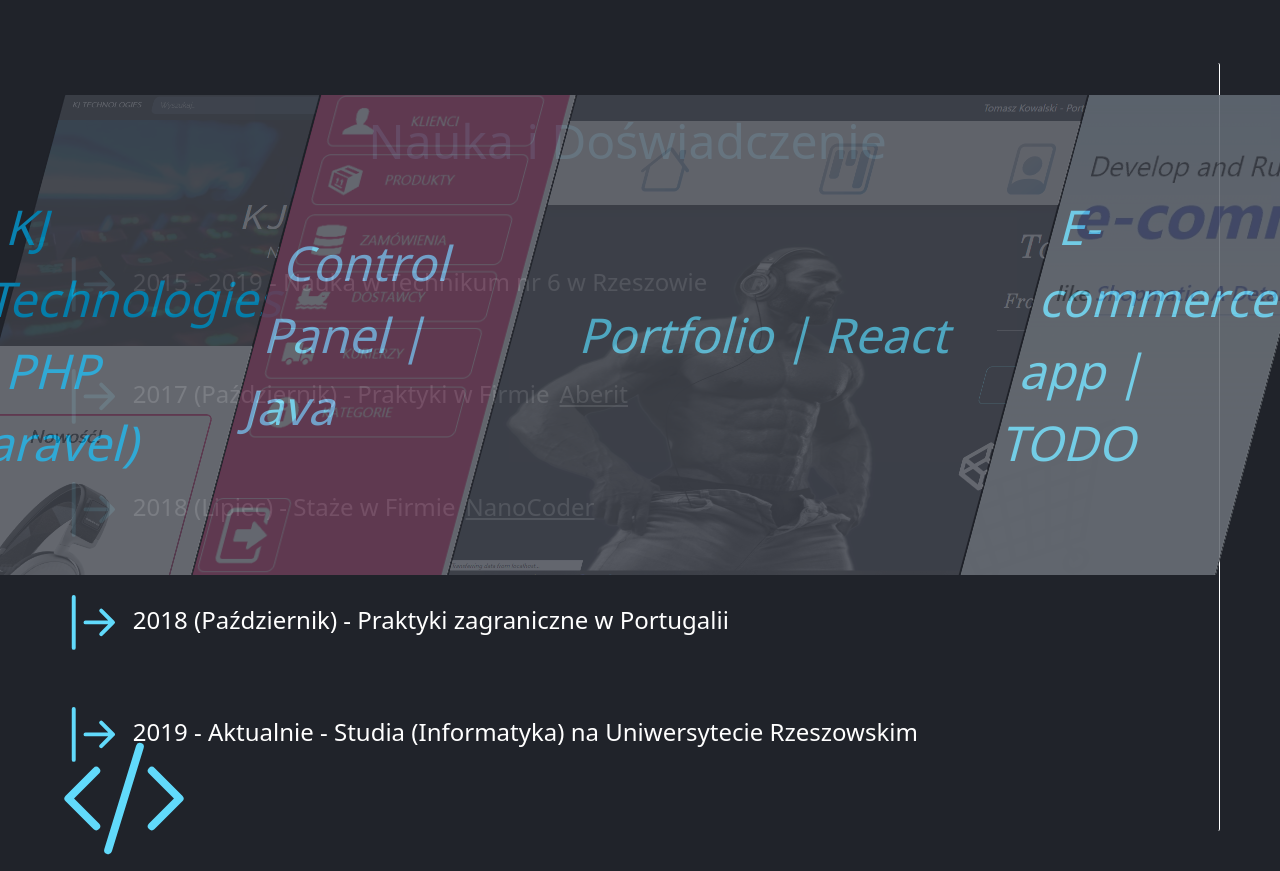
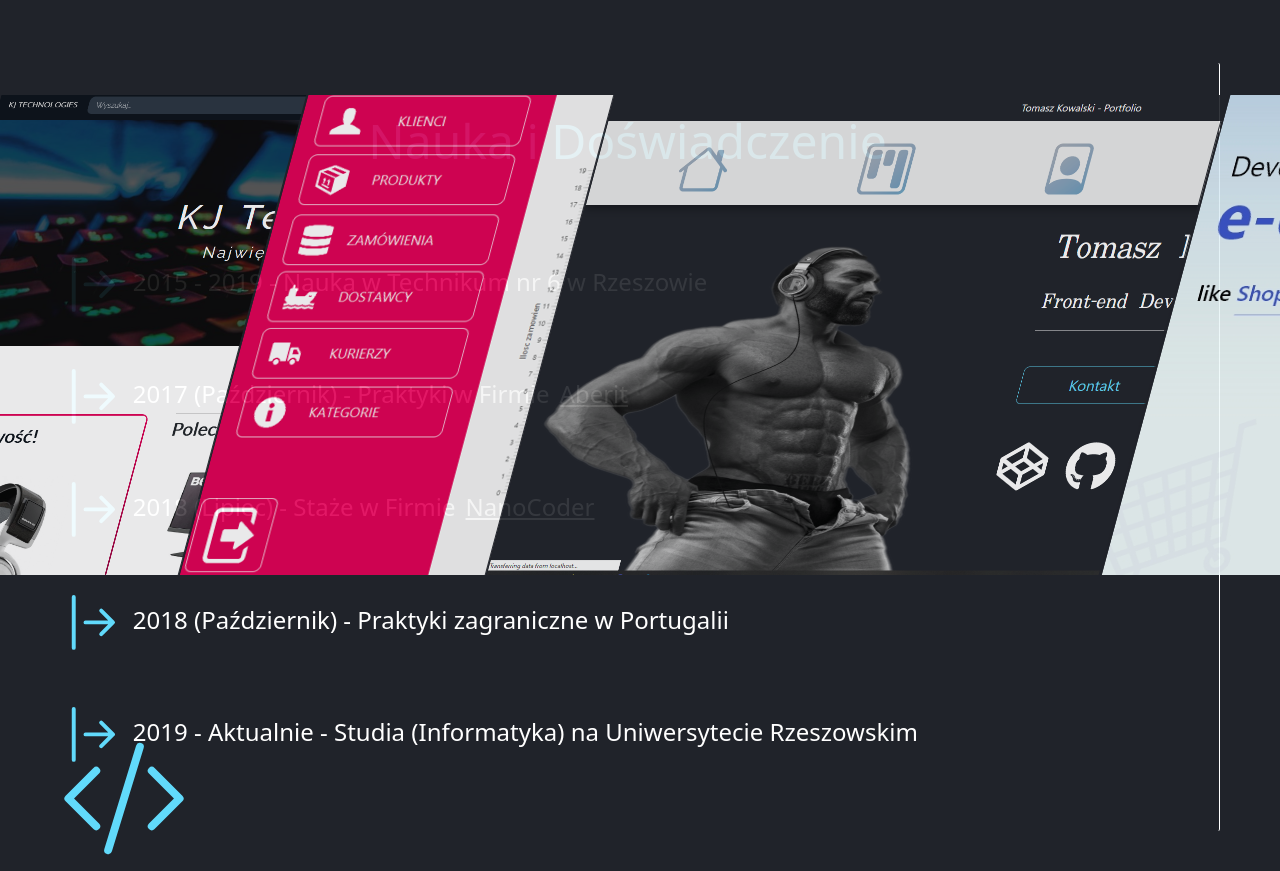
Before and after one commit to tomkowa64/Portfolio-React.js-, a React (Create React App) app in the folder portfolio/: page / in a window 1280 px wide. Shown: the part 1825-2696 px from the top of the page. Built offline with nearby package versions, Linux system fonts and the light colour scheme; a web font is replaced by a local one.

Commit message:
Projects section changes

```diff
--- a/portfolio/src/css/Projects.scss
+++ b/portfolio/src/css/Projects.scss
@@ -1,4 +1,5 @@
 .projects{
+    overflow: hidden;
     height: 30rem;
     width: 100%;
     background-color: #20232a;
@@ -9,7 +10,8 @@
     }
     .projects-group{
         margin: 0;
-        width: 100%;
+        margin-left: -5%;
+        width: 120%;
         display: flex;
         justify-content: center;
         overflow: hidden;
@@ -46,13 +48,11 @@
             color: #00a7e3;
             background-color: #484c55;
             opacity: 0.8;
-            content: "KJ Technologies | PHP (Laravel)";
             padding: 10px;
         }
         #project:hover::before{
             background-color: #20232a;
             opacity: 0.5;
-            content: "KJ Technologies | PHP (Laravel)";
         }
         #project2{
             background-image: url("../images/cp.png"); /* The image used */
@@ -67,7 +67,6 @@
             color: #61dafb;
             background-color: #484c55;
             opacity: 0.8;
-            content: "Control Panel | Java ";
             padding: 10px;
         }
         #project3{
@@ -83,7 +82,6 @@
             color: #61dafb;
             background-color: #484c55;
             opacity: 0.8;
-            content: "Portfolio | React";
             padding: 10px;
         }
 
@@ -100,7 +98,6 @@
             color: #61dafb;
             background-color: #484c55;
             opacity: 0.8;
-            content: "E-commerce app | TODO";
             padding: 10px;
         }
     }
```
